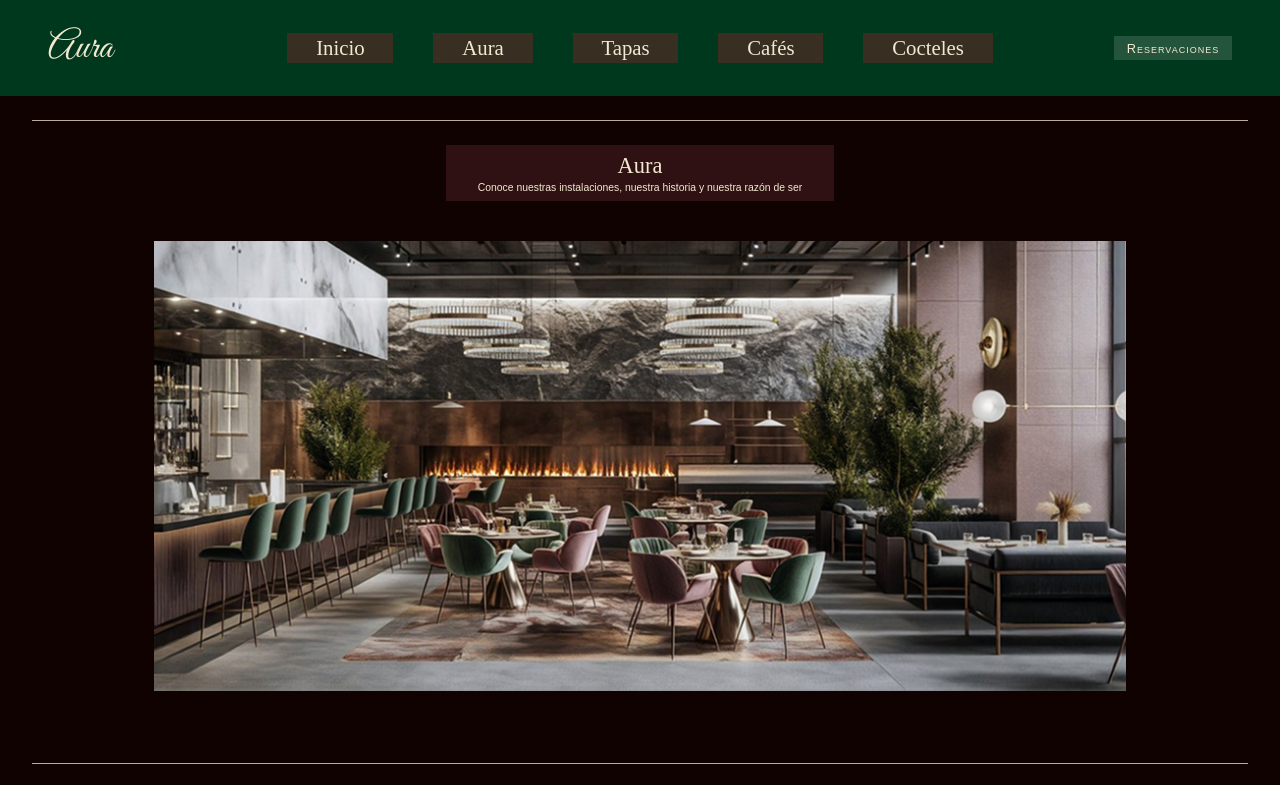
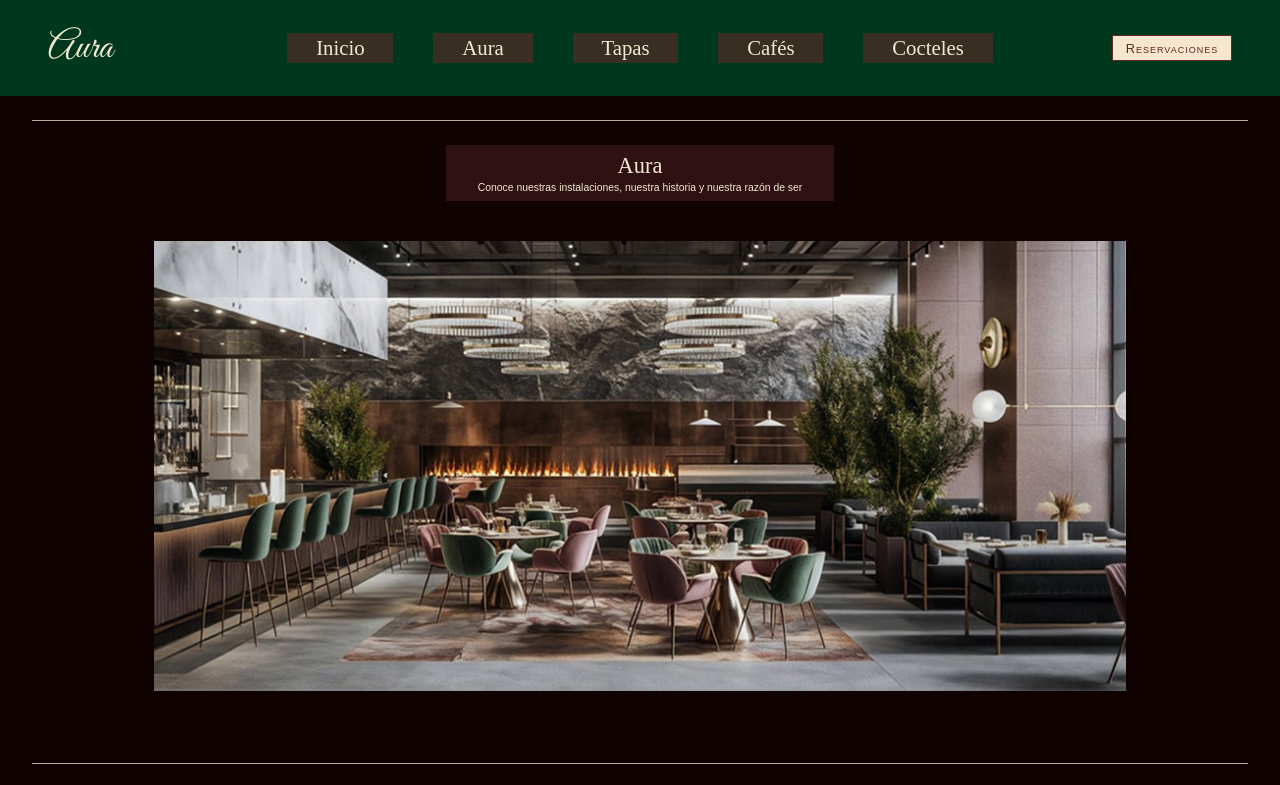
Before and after one commit to P4-alt/AURA, a plain HTML site: page index.html in a window 1280 px wide. Shown: the top 785 px of the page. Drawn offline with Linux system fonts and the light colour scheme.

Commit message:
Update style.css

```diff
--- a/CSS/style.css
+++ b/CSS/style.css
@@ -61,16 +61,21 @@ a { color: inherit; text-decoration: none; }
 
 .btn-reserva {
   justify-self: end;
-  background: rgba(145, 172, 153, 0.25);
-  color: var(--gris-verde);
+  background: var(--crema-claro);
+  color: var(--vino-texto);
+  border: 1px solid var(--vino-texto);
   font-variant: small-caps;
   font-size: 0.8rem;
   padding: 0.3rem 0.8rem;
   letter-spacing: 1px;
-  transition: background 0.3s;
+  transition: background 0.3s, color 0.3s;
 }
 
-.btn-reserva:hover { background: rgba(145, 172, 153, 0.45); }
+/* Al pasar el mouse, los colores se invierten */
+.btn-reserva:hover {
+  background: var(--vino-texto);
+  color: var(--crema-claro);
+}
 
 /* ========== 4. SECCIONES (Aura, Tapas, Cafés, Cocteles) ========== */
 main {
```
